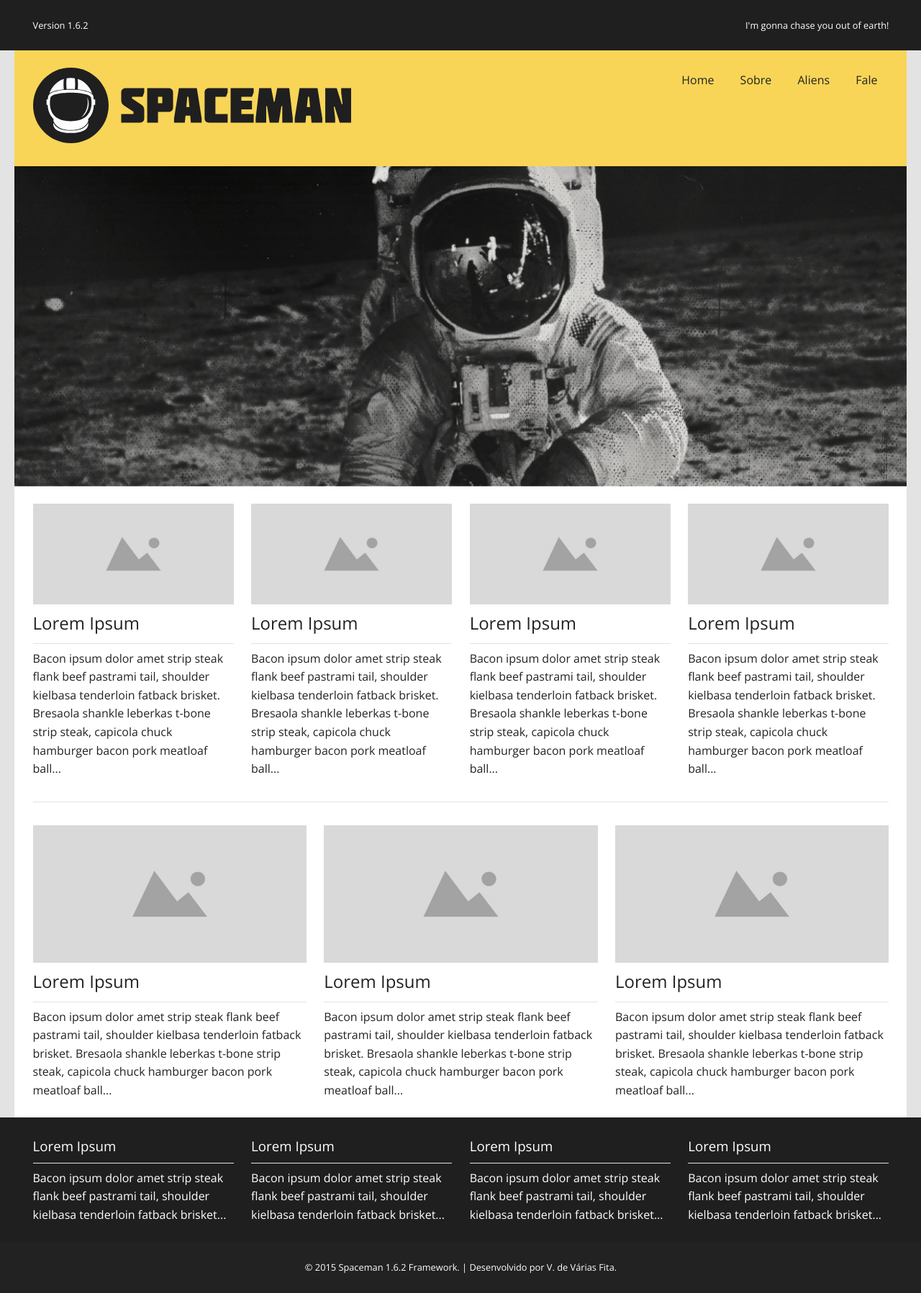
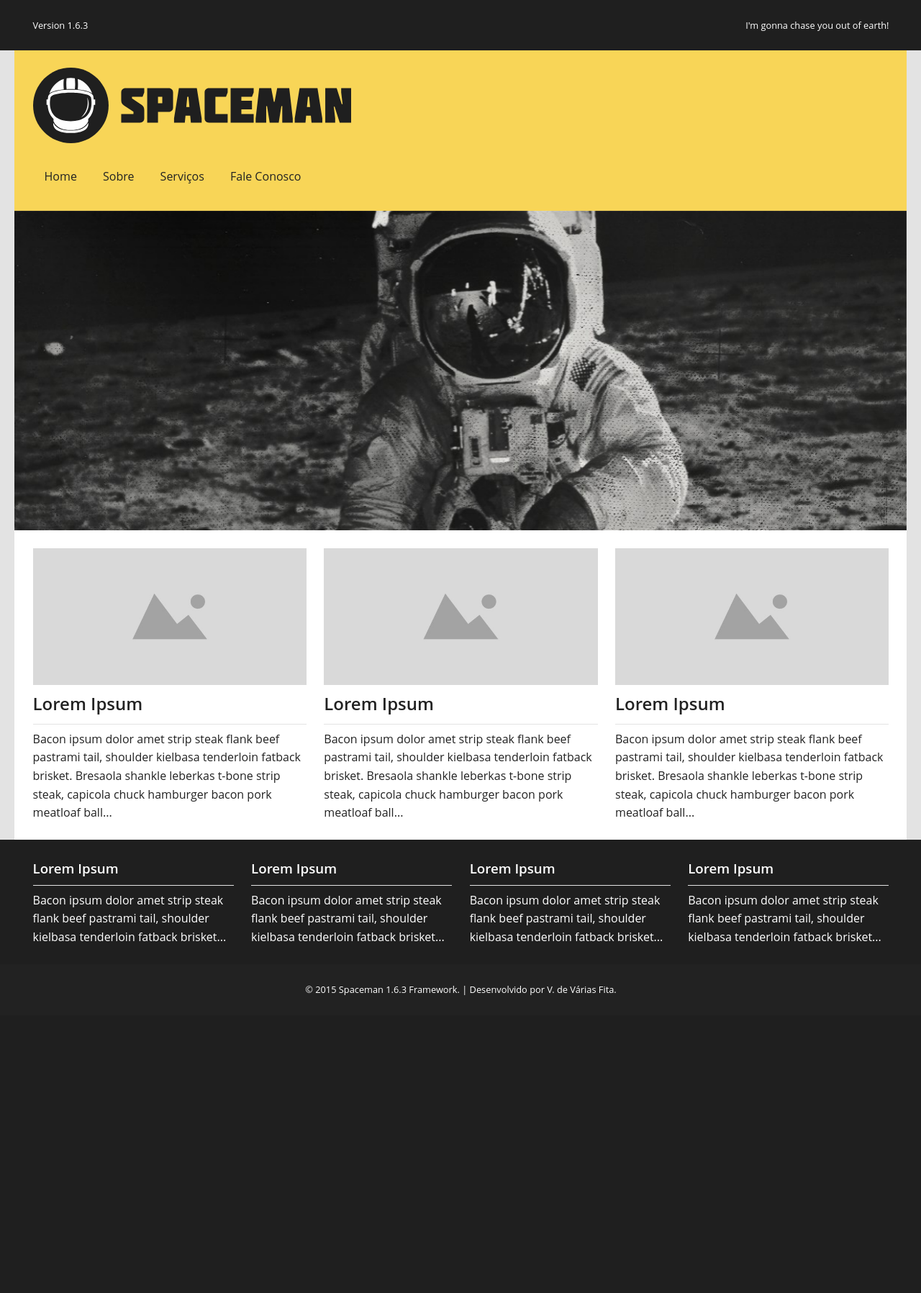
Before and after one commit to victordieggo/spaceman, a WordPress theme: template index.php in a window 1280 px wide. Shown: the whole page at 72% size. After the commit the page ends 1383 px from the top, so only its background shows below. Run offline with PHP 8.4 and a stand-in for WordPress, Linux system fonts and the light colour scheme; the site name, menu and one post (Sample post) are stand-ins, and other content is empty; some libraries are stand-ins or nearby versions.

Commit message:
Adicionado menu dropdown multi level. Comentários do CSS (css/styles.css) re-organizados.

```diff
--- a/css/global-styles.css
+++ b/css/global-styles.css
@@ -5,16 +5,22 @@
 *{margin:0;padding:0;text-indent:0;list-style:none;border:none;line-height: 160%;-webkit-box-sizing:border-box;-moz-box-sizing:border-box;box-sizing:border-box;}html{overflow-y:scroll;overflow-x:hidden;}
 
 /* ====================================================================================================================
- * GRID
+ * SPACEMAN GRID
  * ====================================================================================================================*/
 
-/*==== MAIN ====*/
+/*==== GRID WRAPPER ====*/
+
+.wrapper {max-width: 1240px; margin: 0 auto;}
+
+/*==== MAIN GRID ====*/
+
 .grid {margin-left: 1px; padding: 1%;}
 .grid:after {content: ""; display: table; clear: both;}
 [class*='col'] {float: left; vertical-align: top; margin: 1%;}
 [class*='prod'] {float: none; display: inline-block;}
 
 /*==== COLUNAS ====*/
+
 .onecol {width: 6.333333333333333%;}
 .twocol {width: 14.66666666666667%;}
 .threecol {width: 23%;}
@@ -28,26 +34,37 @@
 .elevencol {width: 89.66666666666666%;}
 .twelvecol {width: 98%;}
 
-/*==== RESPONSIVE ====*/
+/*==== MEDIA QUERIES ====*/
+
 @media only screen and (max-width: 920px) {
+
     .grid {margin-left: 0;}
+
 }
 
 @media only screen and (max-width: 600px) {
+
     .grid {padding: 4%;}
     [class*='col'], .wrapper {margin: 0 0 4% 0;}
     div[class*='col'] {width: 100%;}
+
 }
 
 /* ====================================================================================================================
  * TYPOGRAPHY
  * ====================================================================================================================*/
 
+/*==== IMPORT/EMBED FONTS ====*/
+
+@import url(https://fonts.googleapis.com/css?family=Open+Sans:400,600,700);
+
 /*==== DEFINE FONT & WEIGHT ====*/
+
 body {font-family: 'Open Sans', sans-serif; font-size: 1em;}
-h1, h2, h3, h4, h5, h6 {font-weight: 300;}
+h1, h2, h3, h4, h5, h6 {font-weight: 600;}
 
-/*==== FONT SIZE ====*/
+/*==== DEFINE FONT SIZE ====*/
+
 h1 {font-size: 2em;}
 h2 {font-size: 1.5em;}
 h3 {font-size: 1.17em;}
@@ -56,12 +73,15 @@ h5 {font-size: .83em;}
 h6 {font-size: .75em;}
 small, .txt-small {font-size: 0.80em;}
 
-/*==== FONT COLOR ====*/
+/*==== DEFINE FONT COLOR ====*/
+
 body {color: #222;}
-.txt-white, ul.menu a:hover {color: #fff;}
+.txt-white, ul.menu li:hover > a {color: #fff;}
+ul.sub-menu a {color: #cecece;}
 a {color: inherit;}
 
 /*==== ALINHAMENTOS/EFEITOS ====*/
+
 .align-center {text-align: center;}
 .align-right {text-align: right;}
 a, nav ul.menu a:hover {text-decoration: none;}
@@ -72,20 +92,30 @@ a:hover {text-decoration: underline;}
  * ====================================================================================================================*/
 
 /*==== BACKGROUND-COLOR ====*/
+
 body, hr {background-color: #e3e3e3;}
 header {background-color: #f8d557;}
 #content {background-color: #fff;}
-nav ul.menu a:hover, #header-top, footer {background-color: #1f1f1f;}
-#copyright {background: #222;}
+#header-top, ul.menu li:hover > a, footer {background-color: #1f1f1f;}
+ul.sub-menu a, #copyright {background: #222;}
+
+/*==== FLOATING ====*/
+
+.fleft {float: left;}
+.fright {float: right;}
+.fnone, .vcenter {float: none;}
+.clear {clear: both;}
+
+/*==== POSITION/DISPLAY ====*/
+
+.logo {display: block;}
+.vcenter {display: inline-block;}
 
 /*==== GERAL ====*/
-.fleft {float: left;}
-.fright {float: right;}
-.clear {clear: both;}
-.logo, nav ul.menu a, ul.menu li {display: inline-block;}
-.wrapper {max-width: 1240px; margin: 0 auto;}
+
 img {max-width: 100%;}
 hr {border: 0; height: 1px; margin: 8px 0;}
+.vcenter {vertical-align: middle;}
 
 /* ====================================================================================================================
  * HEADER
@@ -98,15 +128,46 @@ hr {border: 0; height: 1px; margin: 8px 0;}
     background-image: url(../img/logotipo.svg);
     background-size: 100% 100%;
 }
-nav ul.menu a {padding: 0.3em 1em;}
 
 /* ====================================================================================================================
- * RESPONSIVE
+ * MULTI LEVEL NAVIGATION
+ * ====================================================================================================================*/
+
+/*==== NAVIGATION CORE ====*/
+
+nav li ul {position: absolute; z-index: 9999;}
+nav li ul li {position: relative;}
+
+nav li:hover > ul, nav li ul a, nav ul ul > li {display: block;}
+nav li, nav a {display: inline-block;}
+nav li ul, .mobile-nav {display: none;}
+
+nav ul, nav li ul {white-space: nowrap;}
+nav li ul ul {left: 100%; top:0;}
+
+/*==== NAVIGATION STYLES ====*/
+
+nav a {padding: 0.6em 1em;}
+
+/* ====================================================================================================================
+ * MEDIA QUERIES
  * ====================================================================================================================*/
 
 @media only screen and (max-width: 960px) {
-    .logo {width: 280px; height: 105px;}
+
     img, .wrapper {width: 100%}
+}
+
+@media only screen and (max-width: 920px) {
+
+	header {text-align: center;}
+    .logo {width: 280px; height: 67px;}
+
+	nav li ul {position: relative;}
+	nav, .mobile-nav, nav ul li, nav a {display: block;}
+    nav ul, nav li:hover > ul {display: none;}
+	nav li ul ul {left: 0;}
+
 }
 /*
  * jQuery FlexSlider v2.5.0
--- a/index.php
+++ b/index.php
@@ -5,7 +5,6 @@
 	<meta http-equiv="Content-Type" content="text/html; charset=utf-8" />
 	<title>Spaceman Framework</title>
 	<link rel="icon" href="img/icon.png" />
-    <link href='http://fonts.googleapis.com/css?family=Open+Sans:400,700,600' rel='stylesheet' type='text/css'>
 	<link rel="stylesheet" href="css/global-styles.css" type="text/css" media="screen" />
 	<meta name="viewport" content="width=device-width, initial-scale=1, maximum-scale=1">
 	<meta name="description" content="">
@@ -19,7 +18,7 @@
 		<div class="wrapper">
 			<div class="grid txt-white txt-small">
 				<div class="sixcol">
-                    Version 1.6.2
+					Version 1.6.3
 				</div>
 				<div class="sixcol align-right">
 					I'm gonna chase you out of earth!
@@ -32,25 +31,24 @@
 	<!-- BEGIN HEADER -->
 	<header class="wrapper">
 		<div class="grid">
-            <div class="sixcol">
+			<div class="twelvecol">
 				<a class="logo" href=""></a>
 			</div>
-            <div class="sixcol align-right">
+
 			<!-- BEGIN NAVIGATION -->
 			<nav>
+				<div class="twelvecol">
+					<div class="mobile-nav">Menu</div>
 					<ul class="menu">
-                        <li><a href="">Home</a>
-                        </li>
-                        <li><a href="">Sobre</a>
-                        </li>
-                        <li><a href="">Aliens</a>
-                        </li>
-                        <li><a href="">Fale</a>
-                        </li>
+						<li><a href="#">Home</a></li>
+						<li><a href="#">Sobre</a></li>
+						<li><a href="#">Serviços</a></li>
+						<li><a href="">Fale Conosco</a></li>
 					</ul>
+				</div>
 			</nav>
 			<!-- END NAVIGATION -->
-            </div>
+
 		</div>
 	</header>
 	<!-- END HEADER -->
@@ -69,35 +67,6 @@
 	<!-- BEGIN CONTENT -->
 	<div id="content" class="wrapper">
 		<div class="grid">
-            <div class="threecol">
-                <img src="img/thumb.jpg" alt="thumb" />
-                <h2>Lorem Ipsum</h2>
-                <hr/>
-                <p>Bacon ipsum dolor amet strip steak flank beef pastrami tail, shoulder kielbasa tenderloin fatback brisket. Bresaola shankle leberkas t-bone strip steak, capicola chuck hamburger bacon pork meatloaf ball...</p>
-            </div>
-            <div class="threecol">
-                <img src="img/thumb.jpg" alt="thumb" />
-                <h2>Lorem Ipsum</h2>
-                <hr/>
-                <p>Bacon ipsum dolor amet strip steak flank beef pastrami tail, shoulder kielbasa tenderloin fatback brisket. Bresaola shankle leberkas t-bone strip steak, capicola chuck hamburger bacon pork meatloaf ball...</p>
-            </div>
-            <div class="threecol">
-                <img src="img/thumb.jpg" alt="thumb" />
-                <h2>Lorem Ipsum</h2>
-                <hr/>
-                <p>Bacon ipsum dolor amet strip steak flank beef pastrami tail, shoulder kielbasa tenderloin fatback brisket. Bresaola shankle leberkas t-bone strip steak, capicola chuck hamburger bacon pork meatloaf ball...</p>
-            </div>
-            <div class="threecol">
-                <img src="img/thumb.jpg" alt="thumb" />
-                <h2>Lorem Ipsum</h2>
-                <hr/>
-                <p>Bacon ipsum dolor amet strip steak flank beef pastrami tail, shoulder kielbasa tenderloin fatback brisket. Bresaola shankle leberkas t-bone strip steak, capicola chuck hamburger bacon pork meatloaf ball...</p>
-            </div>
-
-            <div class="twelvecol">
-                <hr/>
-            </div>
-
 			<div class="fourcol">
 				<img src="img/thumb.jpg" alt="thumb" />
 				<h2>Lorem Ipsum</h2>
@@ -152,7 +121,7 @@
 	<div id="copyright">
 		<div class="grid txt-white txt-small">
 			<div class="twelvecol align-center">
-                <p>© 2015 Spaceman 1.6.2 Framework. | Desenvolvido por V. de Várias Fita.</p>
+				<p>© 2015 Spaceman 1.6.3 Framework. | Desenvolvido por V. de Várias Fita.</p>
 			</div>
 		</div>
 	</div>
@@ -161,7 +130,7 @@
 	<script src="https://ajax.googleapis.com/ajax/libs/jquery/1.11.2/jquery.min.js"></script>
 	<script src="js/global-js.js"></script>
 	<script type="text/javascript">
-        $(window).load(function() {
+		$(window).load(function () {
 			$('.flexslider').flexslider({
 				controlNav: false,
 			});
```
Also changed, not shown: css/styles.css (+78 -17 lines), js/mobile-nav.js (added, +38 -0 lines), js/global-js.js, 1 other file. Lines whose indentation alone changed are shown as unchanged.
